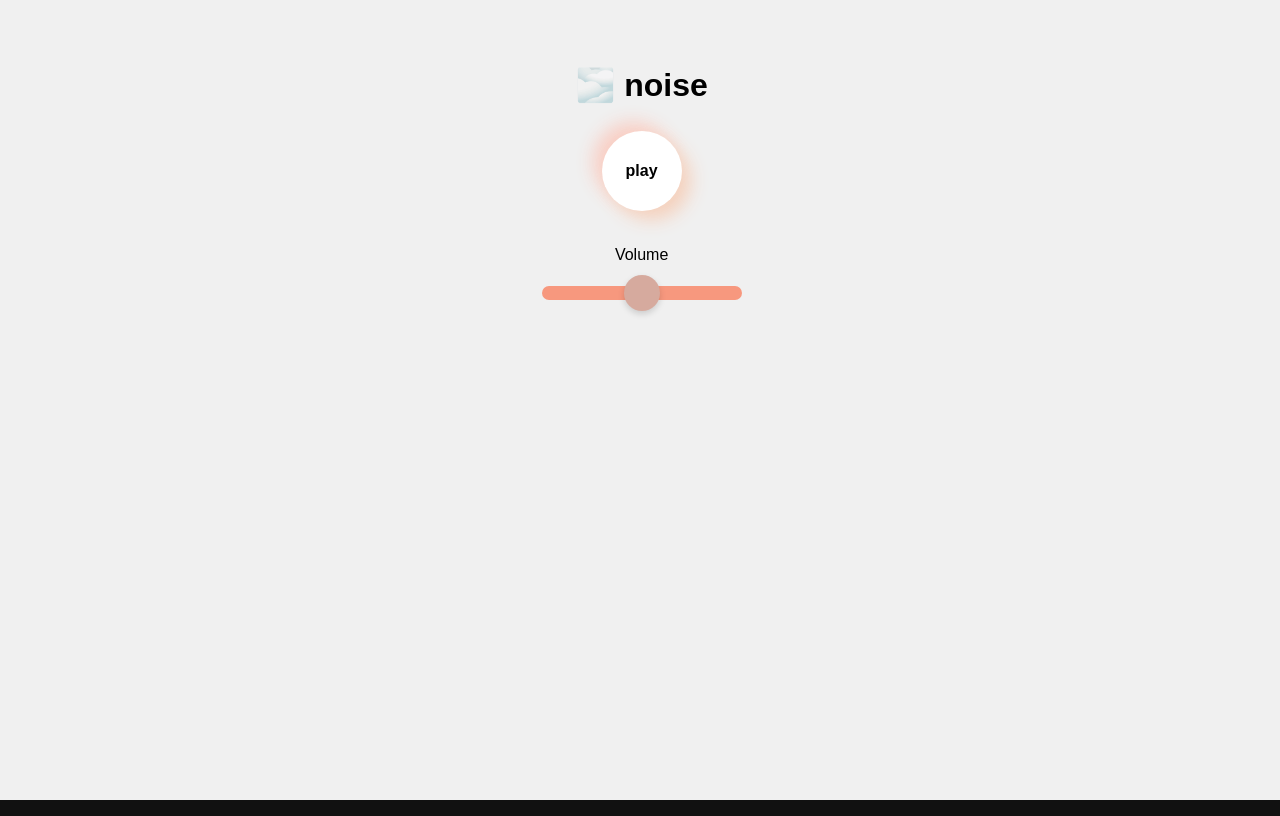
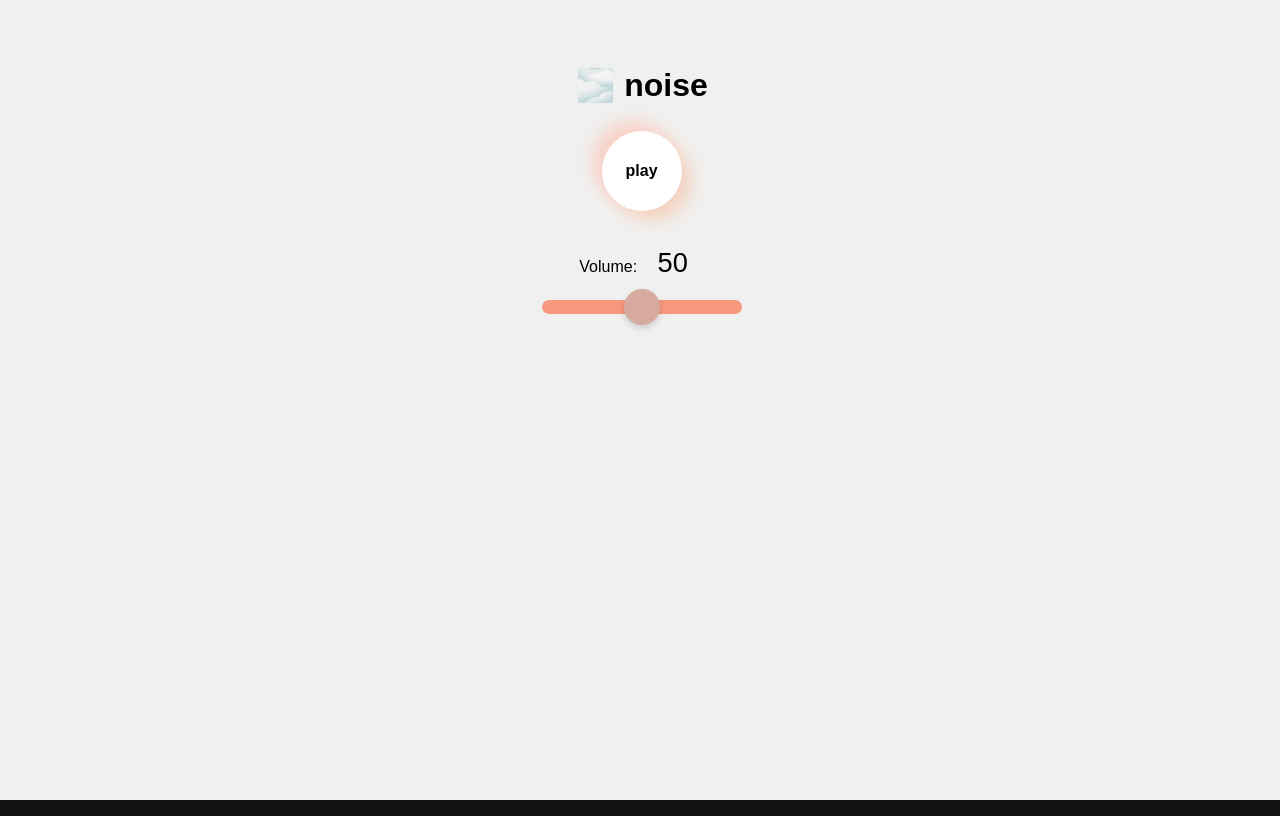
Before and after one commit to Mishina347/noise_site, a React (Vite) app: page / in a window 1280 px wide. Built offline with nearby package versions, Linux system fonts and the light colour scheme.

Commit message:
volume追加

```diff
--- a/src/interface/components/NoiseController.tsx
+++ b/src/interface/components/NoiseController.tsx
@@ -1,5 +1,4 @@
 import React from 'react'
-import { useNoise } from '../hooks/useNoise'
 
 type Props = {
 	isPlaying: boolean
@@ -30,11 +29,17 @@ export const NoiseController: React.FC<Props> = ({ isPlaying, toggle, volume, se
 				{isPlaying ? 'pause' : 'play'}
 			</button>
 			<div style={{ marginTop: '2rem' }}>
-				<label style={{ color: 'black', margin: '1rem' }} htmlFor="volume">
-					Volume
-				</label>
+				<div style={{ margin: 'auto', maxWidth: '200px' }}>
+					<label style={{ color: 'black' }} htmlFor="volume">
+						Volume:{' '}
+						<span style={{ fontSize: '1.7rem', color: 'black', margin: '1rem' }}>
+							{Math.round(volume * 100)}
+						</span>
+					</label>
+				</div>
 				<input
 					style={{
+						marginTop: '1rem',
 						width: '200px',
 						accentColor: '#888',
 						cursor: 'pointer',
```
